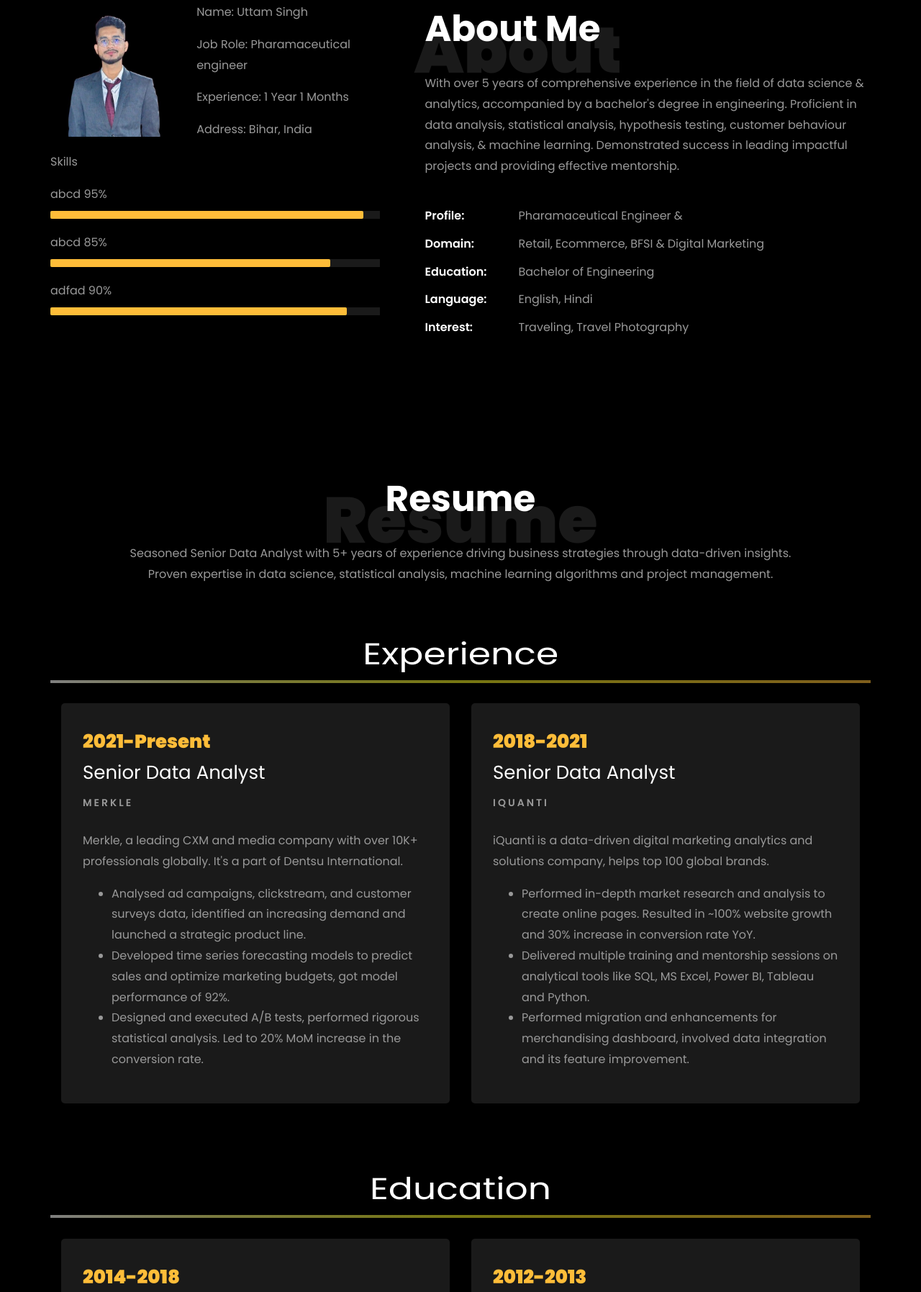
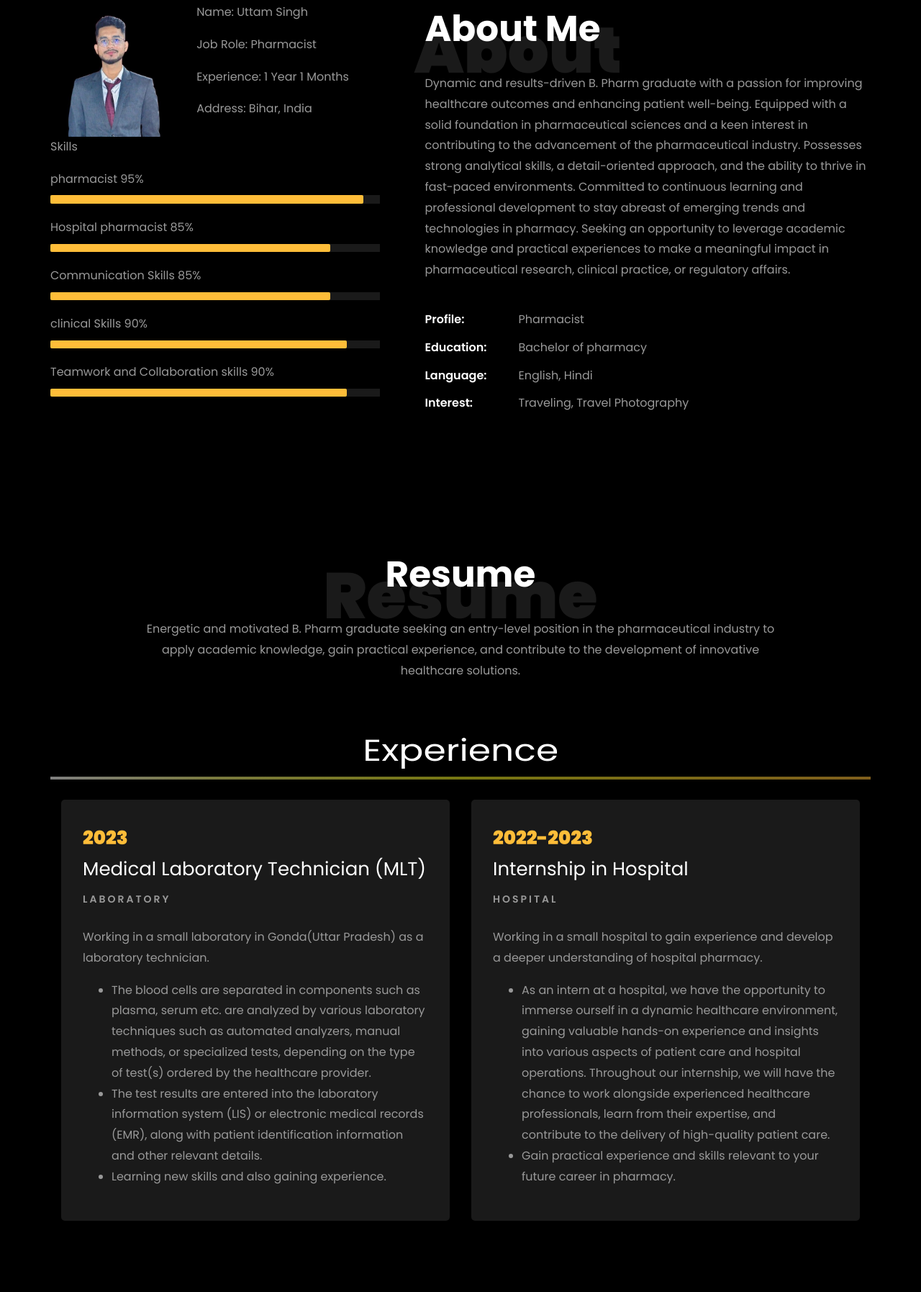
Before and after one commit to Sonali-Tiwari/portfolio_uttam, a plain HTML site: page index.html in a window 1280 px wide. Shown: the part 859-2654 px from the top of the page at 72% size. Drawn offline with Linux system fonts and the light colour scheme; files whose address does not match are found by name.

Commit message:
update index.html

```diff
--- a/index.html
+++ b/index.html
@@ -129,7 +129,6 @@
 	          <li class="nav-item"><a href="#home-section" class="nav-link"><span>Home</span></a></li>
 	          <li class="nav-item"><a href="#about-section" class="nav-link"><span>About</span></a></li>
 	          <li class="nav-item"><a href="#resume-section" class="nav-link"><span>Resume</span></a></li>
-	          <!-- <li class="nav-item"><a href="#project-section" class="nav-link"><span>Projects</span></a></li> -->
 	          <li class="nav-item"><a href="#contact-section" class="nav-link"><span>Contact</span></a></li>
 	        </ul>
 	      </div>
@@ -159,9 +158,9 @@
 
 						// Create an array of typing text
 						const typingTexts = [
-						'Engineer  ',
+						'chemist   ',
 						'pharmacist    ',
-						'Teacher   ',
+						'paramedic   ',
 						];
 
 						// Create a function to display the typing animation for a given text
@@ -187,8 +186,7 @@
 
 						<br>
 						<br>
-			            <h2>A Pharamaceutical
-							Engineer
+			            <h2> A B-Pharma Holder
 						</h2>
 						<!-- <h2 class="d-flex" style="margin-bottom: 0">With over 5 years of experience</h2> -->
 						<!-- <br> -->
@@ -222,7 +220,7 @@
 									<div class="col-sm-6 col-md-7">
 									  <div class="about-info">
 										<p><span class="title-s">Name: </span> <span>Uttam Singh</span></p>
-										<p><span class="title-s">Job Role: </span> <span>Pharamaceutical engineer</span></p>
+										<p><span class="title-s">Job Role: </span> <span>Pharmacist</span></p>
 										<p><span class="title-s">Experience: </span> <span>1 Year 1 Months</span></p>
 										<p><span class="title-s">Address: </span> <span>Bihar, India</span></p>
 									  </div>
@@ -231,19 +229,30 @@
 
 								<div class="skill-mf">
 									<p class="title-s">Skills</p>
-									<span>abcd</span> <span class="pull-right">95%</span>
+									<span>pharmacist</span> <span class="pull-right">95%</span>
 									<div class="progress">
 										<div class="progress-bar" role="progressbar" style="width: 95%;" aria-valuenow="95" aria-valuemin="0"
 											aria-valuemax="100"></div>
 									</div>
 
-									<span>abcd</span> <span class="pull-right">85%</span>
+									<span>Hospital pharmacist</span> <span class="pull-right">85%</span>
+									<div class="progress">
+										<div class="progress-bar" role="progressbar" style="width: 85%" aria-valuenow="85" aria-valuemin="0"
+											aria-valuemax="100"></div>
+									</div>
+									<span>Communication Skills</span> <span class="pull-right">85%</span>
 									<div class="progress">
 										<div class="progress-bar" role="progressbar" style="width: 85%" aria-valuenow="85" aria-valuemin="0"
 											aria-valuemax="100"></div>
 									</div>
 
-									<span>adfad</span> <span class="pull-right">90%</span>
+
+									<span>clinical Skills</span> <span class="pull-right">90%</span>
+									<div class="progress">
+										<div class="progress-bar" role="progressbar" style="width: 90%" aria-valuenow="90" aria-valuemin="0"
+											aria-valuemax="100"></div>
+									</div>
+									<span>Teamwork and Collaboration skills</span> <span class="pull-right">90%</span>
 									<div class="progress">
 										<div class="progress-bar" role="progressbar" style="width: 90%" aria-valuenow="90" aria-valuemin="0"
 											aria-valuemax="100"></div>
@@ -262,13 +271,13 @@
 								<h1 class="big">About</h1>
 								<h2 class="mb-4">About Me</h2>
 
-								<p>With over 5 years of comprehensive experience in the field of data science & analytics, accompanied by a bachelor's degree in engineering.
-									Proficient in data analysis, statistical analysis, hypothesis testing, customer behaviour analysis, &amp; machine learning.
-									Demonstrated success in leading impactful projects and providing effective mentorship.</p>
+								<p>Dynamic and results-driven B. Pharm graduate with a passion for improving healthcare outcomes and enhancing patient well-being. Equipped with a solid foundation in pharmaceutical sciences and a keen interest in contributing to the advancement of the pharmaceutical industry. Possesses strong analytical skills, a detail-oriented approach, and the ability to thrive in fast-paced environments. Committed to continuous learning and professional development to stay abreast of emerging trends and technologies in pharmacy. Seeking an opportunity to leverage academic knowledge and practical experiences to make a meaningful impact in pharmaceutical research, clinical practice, or regulatory affairs.
+
+								</p>
 								<ul class="about-info mt-4 px-md-0 px-2">
-									<li class="d-flex"><span>Profile:</span> <span>Pharamaceutical Engineer &amp; </span></li>
-									<li class="d-flex"><span>Domain:</span> <span>Retail, Ecommerce, BFSI &amp; Digital Marketing</span></li>
-									<li class="d-flex"><span>Education:</span> <span>Bachelor of Engineering</span></li>
+									<li class="d-flex"><span>Profile:</span> <span> Pharmacist </span></li>
+									<!-- <li class="d-flex"><span>Domain:</span> <span>Retail, Ecommerce, BFSI &amp; Digital Marketing</span></li> -->
+									<li class="d-flex"><span>Education:</span> <span>Bachelor of pharmacy</span></li>
 									<li class="d-flex"><span>Language:</span> <span>English, Hindi</span></li>
 									<!-- <li class="d-flex"><span>BI Tools:</span> <span>Microsoft Power BI, Looker &amp; Tableau</span></li> -->
 									<!-- <li class="d-flex"><span>Other Skills:</span> <span>Cloud, PySpark, Excel, Git, JIRA, Google Analytics &amp; SEO</span></li> -->
@@ -303,7 +312,7 @@
           <div class="col-md-10 heading-section text-center ftco-animate">
           	<h1 class="big big-2">Resume</h1>
             <h2 class="mb-4">Resume</h2>
-            <p>Seasoned Senior Data Analyst with 5+ years of experience driving business strategies through data-driven insights. Proven expertise in data science, statistical analysis, machine learning algorithms and project management.</p>
+            <p>Energetic and motivated B. Pharm graduate seeking an entry-level position in the pharmaceutical industry to apply academic knowledge, gain practical experience, and contribute to the development of innovative healthcare solutions.</p>
           </div>
         </div>
 
@@ -316,14 +325,14 @@
 		<div class="row">
 				<div class="col-md-6">
 					<div class="resume-wrap ftco-animate">
-						<span class="date">2021-Present</span>
-						<h2>Senior Data Analyst</h2>
-						<span class="position">Merkle</span>
-						<p class="mt-4">Merkle, a leading CXM and media company with over 10K+ professionals globally. It's a part of Dentsu International.
+						<span class="date">2023</span>
+						<h2>Medical Laboratory Technician (MLT)</h2>
+						<span class="position">Laboratory</span>
+						<p class="mt-4">Working in a small laboratory in Gonda(Uttar Pradesh) as a laboratory technician.
 							<ul>
-								<li>Analysed ad campaigns, clickstream, and customer surveys data, identified an increasing demand and launched a strategic product line.</li>
-								<li>Developed time series forecasting models to predict sales and optimize marketing budgets, got model performance of 92%.</li>
-								<li>Designed and executed A/B tests, performed rigorous statistical analysis. Led to 20% MoM increase in the conversion rate.</li>
+								<li> The blood cells are separated in components such as plasma, serum etc. are analyzed by various laboratory techniques such as automated analyzers, manual methods, or specialized tests, depending on the type of test(s) ordered by the healthcare provider.</li>
+								<li>The test results are entered into the laboratory information system (LIS) or electronic medical records (EMR), along with patient identification information and other relevant details.</li>
+								<li>Learning new skills and also gaining experience.</li>
 							</ul>
 						</p>
 					</div>
@@ -332,14 +341,14 @@
 
 				<div class="col-md-6">
 					<div class="resume-wrap ftco-animate">
-						<span class="date">2018-2021</span>
-						<h2>Senior Data Analyst</h2>
-						<span class="position">iQuanti</span>
-						<p class="mt-4">iQuanti is a data-driven digital marketing analytics and solutions company, helps top 100 global brands.
+						<span class="date">2022-2023</span>
+						<h2>Internship in Hospital</h2>
+						<span class="position">Hospital</span>
+						<p class="mt-4">Working in a small hospital to gain experience and develop a deeper understanding of hospital pharmacy.
 							<ul>
-								<li>Performed in-depth market research and analysis to create online pages. Resulted in ~100% website growth and 30% increase in conversion rate YoY.</li>
-								<li>Delivered multiple training and mentorship sessions on analytical tools like SQL, MS Excel, Power BI, Tableau and Python.</li>
-								<li>Performed migration and enhancements for merchandising dashboard, involved data integration and its feature improvement.</li>
+								<li>As an intern at a hospital, we have the opportunity to immerse ourself in a dynamic healthcare environment, gaining valuable hands-on experience and insights into various aspects of patient care and hospital operations. Throughout our internship, we will have the chance to work alongside experienced healthcare professionals, learn from their expertise, and contribute to the delivery of high-quality patient care.</li>
+								<li>Gain practical experience and skills relevant to your future career in pharmacy.</li>
+								<!-- <li>Performed migration and enhancements for merchandising dashboard, involved data integration and its feature improvement.</li> -->
 							</ul>
 						</p>
 					</div>
@@ -359,8 +368,8 @@
 			<div class="row">
     			<div class="col-md-6">
     				<div class="resume-wrap ftco-animate">
-    					<span class="date">2014-2018</span>
-    					<h2>Bachelor of Engineering</h2>
+    					<span class="date">2019-2023</span>
+    					<h2>Bachelor of pharmacy</h2>
     					<span class="position">Visvesvaraya Technological University</span>
     					<p class="mt-4">Grade: First class distinction.</p>
     				</div>
@@ -368,7 +377,7 @@
 
     			<div class="col-md-6">
     				<div class="resume-wrap ftco-animate">
-    					<span class="date">2012-2013</span>
+    					<span class="date">2017-2019</span>
     					<h2>Higher Secondary School</h2>
     					<span class="position">Army Public School</span>
     					<p class="mt-4">Grade: First class distinction.</p>
@@ -378,7 +387,7 @@
 
     		<div class="row justify-content-center mt-5">
     			<div class="col-md-6 text-center ftco-animate">
-    				<p><a href="#" class="btn btn-primary py-4 px-5">Download CV</a></p>
+    				<p><a href="sonali.txt" target="blank" class="btn btn-primary py-4 px-5">Download CV</a></p>
     			</div>
     		</div>
     	</div>
@@ -450,7 +459,7 @@
 					  <li class="ftco-animate"><a href="https://alvo.chat/3Z8z"><span class="icon-whatsapp"></span></a></li>
 					  <li class="ftco-animate"><a href=""><span class="icon-linkedin"></span></a></li>
 			 		  <!-- <li class="ftco-animate"><a href="https://twitter.com/rishabhnmishra"><span class="icon-twitter"></span></a></li> -->
-					  <li class="ftco-animate"><a href=""><span class="icon-facebook"></span></a></li>
+					  <!-- <li class="ftco-animate"><a href=""><span class="icon-facebook"></span></a></li> -->
 				      <li class="ftco-animate"><a href="https://www.instagram.com/uttammsinghh/"><span class="icon-instagram"></span></a></li>
 					</ul>
 				<br>
@@ -467,7 +476,7 @@
 			<div class="col-md-12 text-center">
 
 			  <p><!-- Link back to Colorlib can't be removed. Template is licensed under CC BY 3.0. -->
-	Copyright &copy;<script>document.write(new Date().getFullYear());</script> All rights reserved | This template is made with <i class="icon-heart color-danger" aria-hidden="true"></i> by <a href="" target="_blank">Sonali</a>
+	Copyright &copy;<script>document.write(new Date().getFullYear());</script> All rights are reserved |  <i class="icon-heart color-danger" aria-hidden="true"></i> <a href="" target="_blank"></a>
 	<!-- Link back to Colorlib can't be removed. Template is licensed under CC BY 3.0. --></p>
 			</div>
 		  </div>
```
Also changed, not shown: sonali.txt (added).
